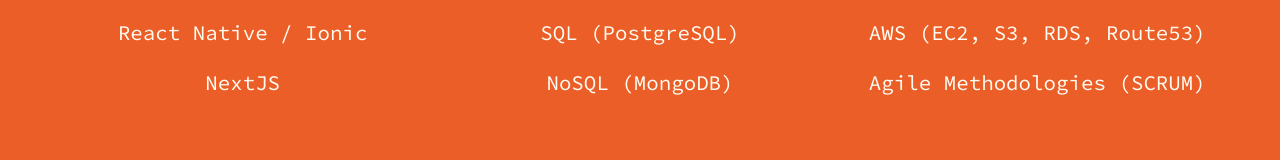
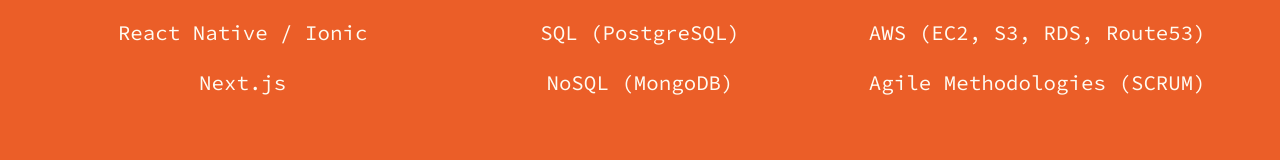
Before and after one commit to manusabarros/portfolio, a Next.js app: page / in a window 1280 px wide. Shown: the part 3243-3403 px from the top of the page. Built offline with nearby package versions, Linux system fonts and the light colour scheme; no server answers.

Commit message:
fix technology

```diff
--- a/src/components/skills/Skills.tsx
+++ b/src/components/skills/Skills.tsx
@@ -7,7 +7,7 @@
 
 const Skills = forwardRef((props: any, ref: any) => {
     const { t } = useTranslation();
-    const frontendSkills = ["HTML - CSS - SASS", "JavaScript - TypeScript", "React / Angular", "React Native / Ionic", "NextJS"];
+    const frontendSkills = ["HTML - CSS - SASS", "JavaScript - TypeScript", "React / Angular", "React Native / Ionic", "Next.js"];
     const backendSkills = ["Node.js", "REST APIs (Express.js)", "GraphQL (Apollo)", "SQL (PostgreSQL)", "NoSQL (MongoDB)"];
     const othersSkills = ["GIT", "GNU/Linux", "Docker", "AWS (EC2, S3, RDS, Route53)", t("AGILE_METHODOLOGIES")];
 
```
